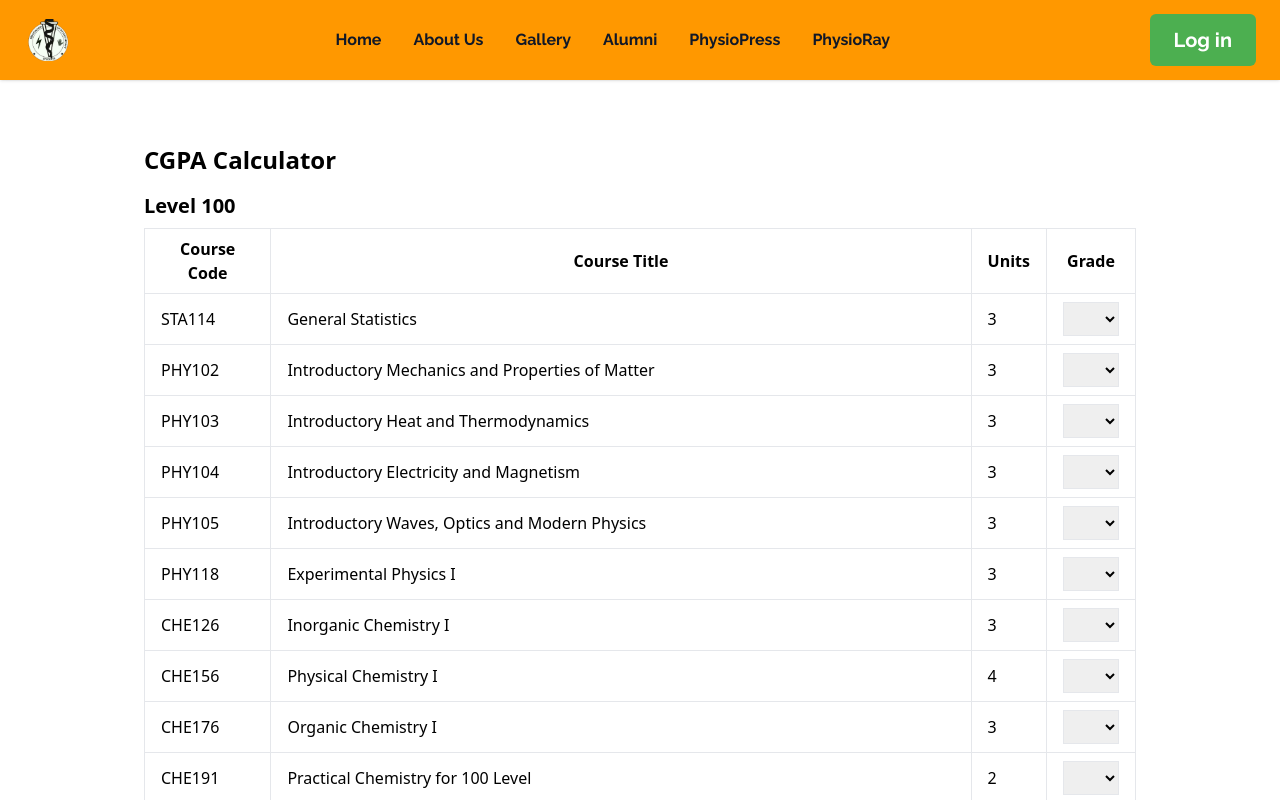
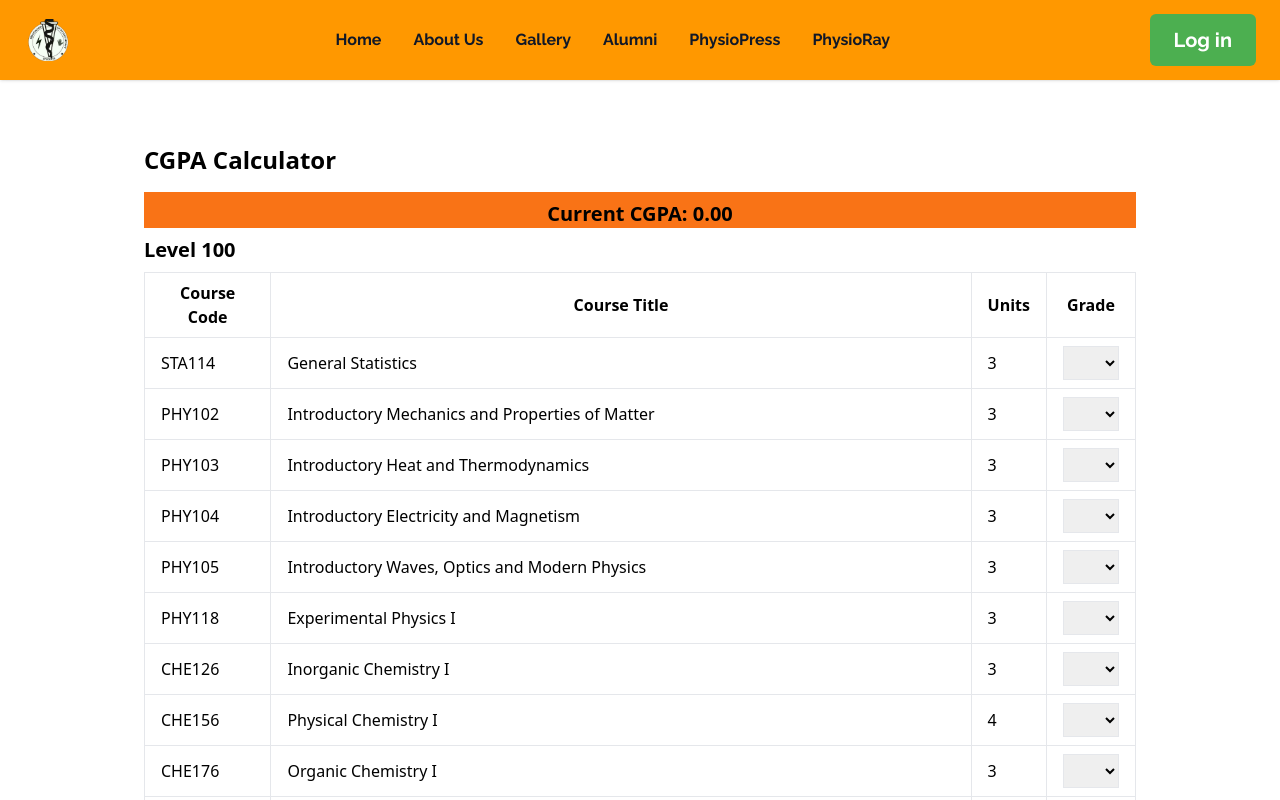
Before and after one commit to devPhysios/aps-website-frontend, a Vue app: page /testingground in a window 1280 px wide. Shown: the top 800 px of the page. Built offline with nearby package versions, Linux system fonts and the light colour scheme; a web font is replaced by a local one.

Commit message:
chore: Add sticky header with current CGPA in Testingground.vue

```diff
--- a/src/views/Testingground.vue
+++ b/src/views/Testingground.vue
@@ -1,6 +1,11 @@
 <template>
   <div class="container mx-auto p-36">
     <h1 class="text-2xl font-bold mb-4">CGPA Calculator</h1>
+    <div class="bg-orange-500 pt-2 text-center sticky top-20">
+      <h2 class="text-xl font-semibold mb-2">
+        Current CGPA: {{ cgpa.toFixed(2) }}
+      </h2>
+    </div>
     <div v-for="(courses, level) in coursesByLevel" :key="level" class="mb-8">
       <h2 class="text-xl font-semibold mb-2">Level {{ level }}</h2>
       <table class="min-w-full bg-white border">
@@ -54,11 +59,6 @@
           </tr>
         </tbody>
       </table>
-    </div>
-    <div class="mt-8">
-      <h2 class="text-xl font-semibold mb-2">
-        Current CGPA: {{ cgpa.toFixed(2) }}
-      </h2>
     </div>
   </div>
 </template>
```
